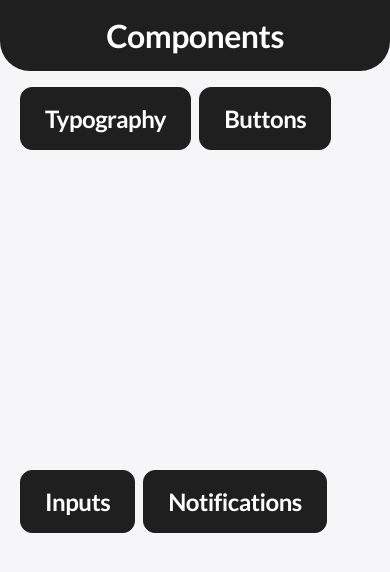
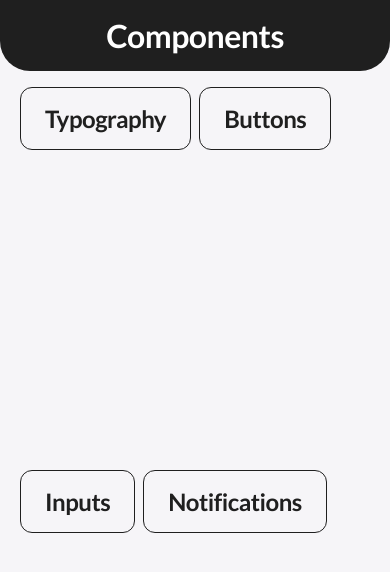
Before and after one commit to daviduzago/budgie, a React Native app: screen /Home in a window 390 px wide. Shown: the top 572 px of the page. Built offline with nearby package versions, Linux system fonts and the light colour scheme.

Commit message:
quick fixes

```diff
--- a/components/Notification.js
+++ b/components/Notification.js
@@ -71,7 +71,7 @@ function NotificationCard(item) {
                 <View
                     style={{
                         paddingVertical: 12,
-                        paddingHorizontal: 24,
+                        paddingHorizontal: 16,
                         borderRadius: 8,
                         backgroundColor: colors.white,
                         width: "100%",
--- a/screens/Home.js
+++ b/screens/Home.js
@@ -15,10 +15,10 @@ function Home({navigation}) {
             </View>
             <Spacer x={2} />
             <View style={styles.body}>
-                <Button title={"Typography"} onPress={() => navigation.navigate(ROUTES.TYPOGRAPHY)} />
-                <Button title={"Buttons"} onPress={() => navigation.navigate(ROUTES.BUTTONS)} />
-                <Button title={"Inputs"} onPress={() => navigation.navigate(ROUTES.INPUTS)} />
-                <Button title={"Notifications"} onPress={() => navigation.navigate(ROUTES.NOTIFICATIONS)} />
+                <Button variant={"outlined"} title={"Typography"} onPress={() => navigation.navigate(ROUTES.TYPOGRAPHY)} />
+                <Button variant={"outlined"} title={"Buttons"} onPress={() => navigation.navigate(ROUTES.BUTTONS)} />
+                <Button variant={"outlined"} title={"Inputs"} onPress={() => navigation.navigate(ROUTES.INPUTS)} />
+                <Button variant={"outlined"} title={"Notifications"} onPress={() => navigation.navigate(ROUTES.NOTIFICATIONS)} />
             </View>
         </Wrapper>
     );
@@ -40,6 +40,8 @@ const styles = StyleSheet.create({
         paddingHorizontal: 20,
         flexDirection: "row",
         flexWrap: "wrap",
+        justifyContent: "flex-start",
+        alignItems: "flex-start",
         gap: 8,
     }
 });
```
